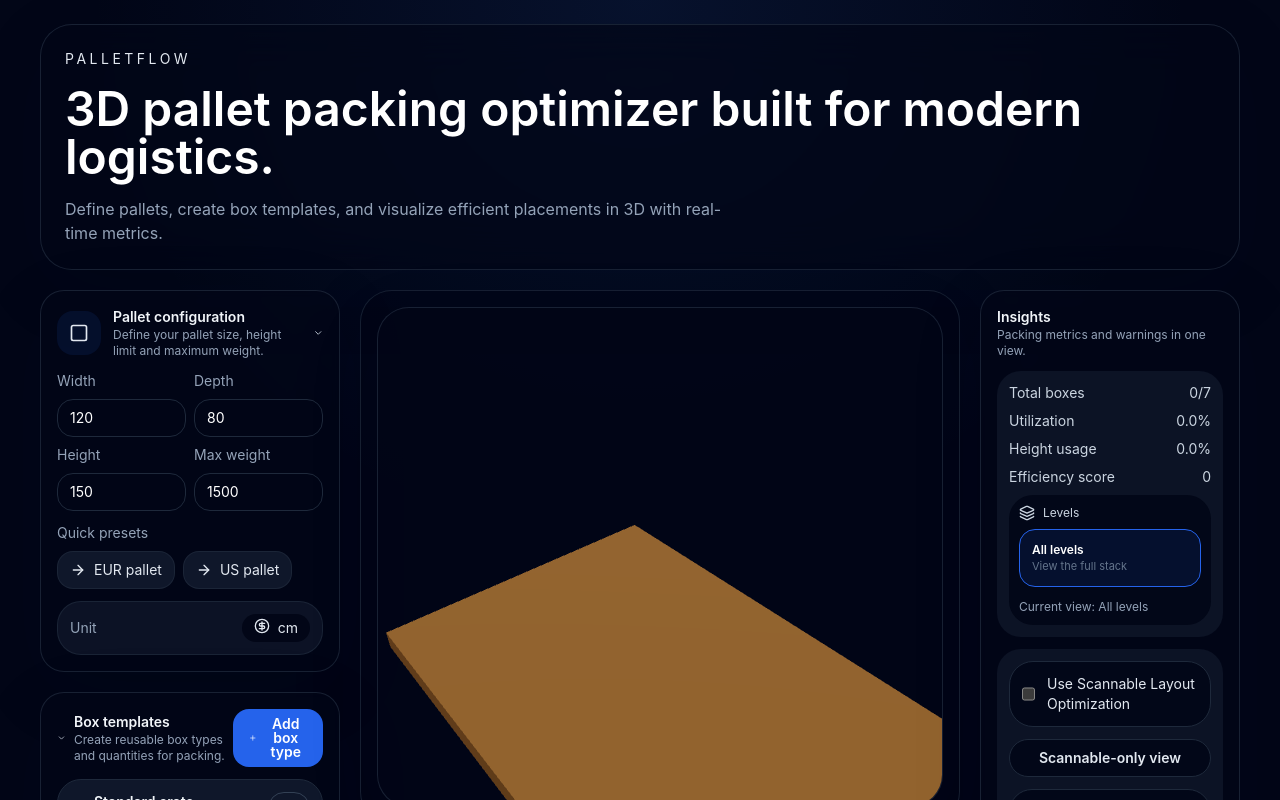
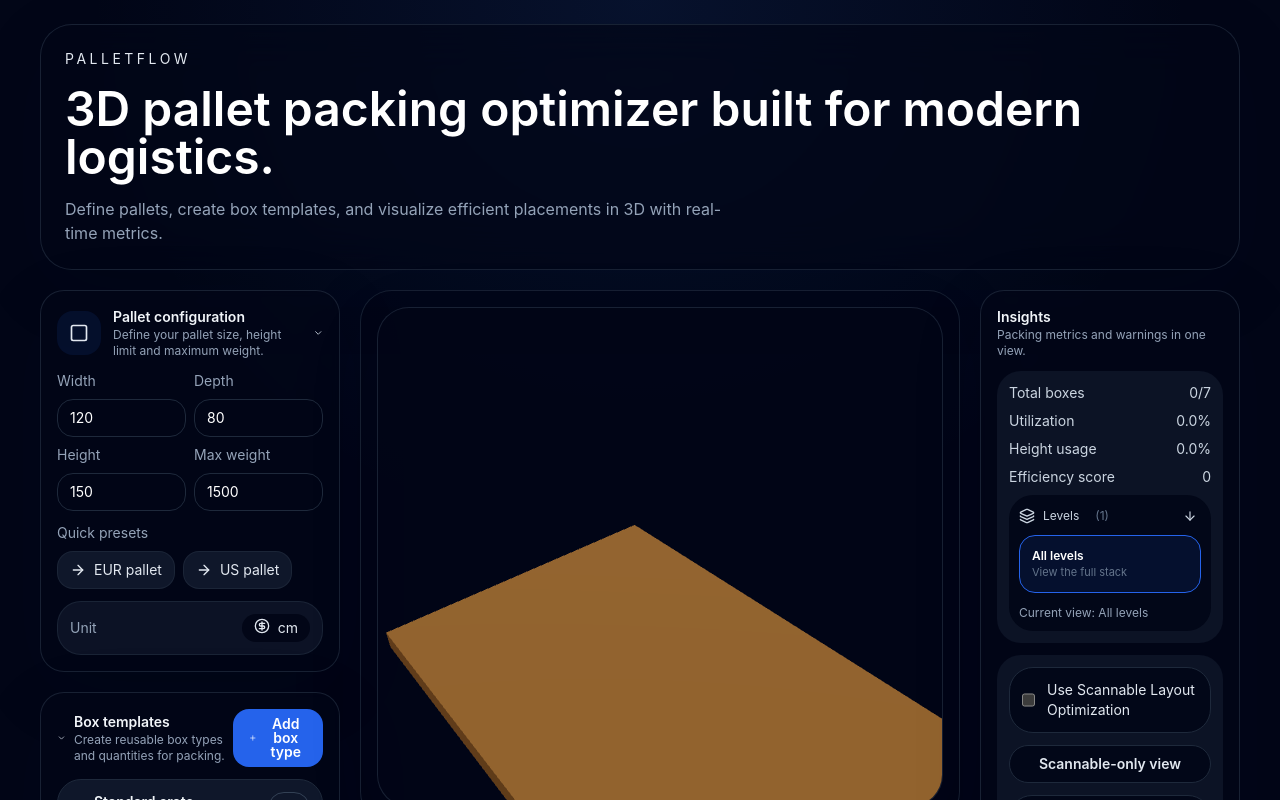
Before and after one commit to Nojul/PalletFlow, a Next.js app: page / in a window 1280 px wide. Shown: the top 800 px of the page. Built offline with nearby package versions, Linux system fonts and the light colour scheme.

Commit message:
layout optimisation

```diff
--- a/components/OptimizerSidebar.tsx
+++ b/components/OptimizerSidebar.tsx
@@ -1,4 +1,5 @@
 import { ArrowRight, AlertTriangle, Layers } from "lucide-react";
+import { useState } from "react";
 
 type LevelOption = {
   value: number | "all";
@@ -60,6 +61,9 @@
       ? "All levels"
       : (layers.find((item) => item.value === activeLayer)?.label ??
         "Layer view");
+
+  const [levelsOpen, setLevelsOpen] = useState(true);
+
   return (
     <section className="space-y-3 rounded-3xl border border-slate-800/80 bg-slate-950/70 p-4 shadow-soft backdrop-blur-sm">
       <div className="flex items-center justify-between gap-3">
@@ -91,11 +95,35 @@
           <span>{efficiency.toFixed(0)}</span>
         </div>
         <div className="rounded-3xl bg-slate-950/90 p-2.5 text-xs text-slate-400">
-          <div className="flex items-center gap-2 text-slate-300">
-            <Layers size={16} />
-            <span>Levels</span>
+          <div className="flex items-center justify-between">
+            <button
+              type="button"
+              onClick={() => setLevelsOpen((s) => !s)}
+              className="flex items-center gap-2 text-slate-300"
+            >
+              <div className="flex items-center gap-2">
+                <Layers size={16} />
+                <span>Levels</span>
+                <span className="ml-2 text-xs text-slate-500">
+                  ({layers.length})
+                </span>
+              </div>
+            </button>
+            <button
+              type="button"
+              onClick={() => setLevelsOpen((s) => !s)}
+              className={`p-1 rounded hover:bg-slate-800/50 text-slate-300 transform transition-transform ${levelsOpen ? "rotate-90" : "rotate-0"}`}
+              aria-expanded={levelsOpen}
+              aria-controls="levels-list"
+            >
+              <ArrowRight size={14} />
+            </button>
           </div>
-          <div className="mt-2 grid gap-2">
+
+          <div
+            id="levels-list"
+            className={`mt-2 grid gap-2 transition-all duration-200 ${levelsOpen ? "max-h-96" : "max-h-0 overflow-hidden"}`}
+          >
             {layers.map((item) => (
               <button
                 key={String(item.value)}
@@ -114,9 +142,11 @@
               </button>
             ))}
           </div>
-          <p className="mt-3 text-xs text-slate-400">
-            Current view: {activeLabel}
-          </p>
+          {levelsOpen && (
+            <p className="mt-3 text-xs text-slate-400">
+              Current view: {activeLabel}
+            </p>
+          )}
         </div>
       </div>
 
```
